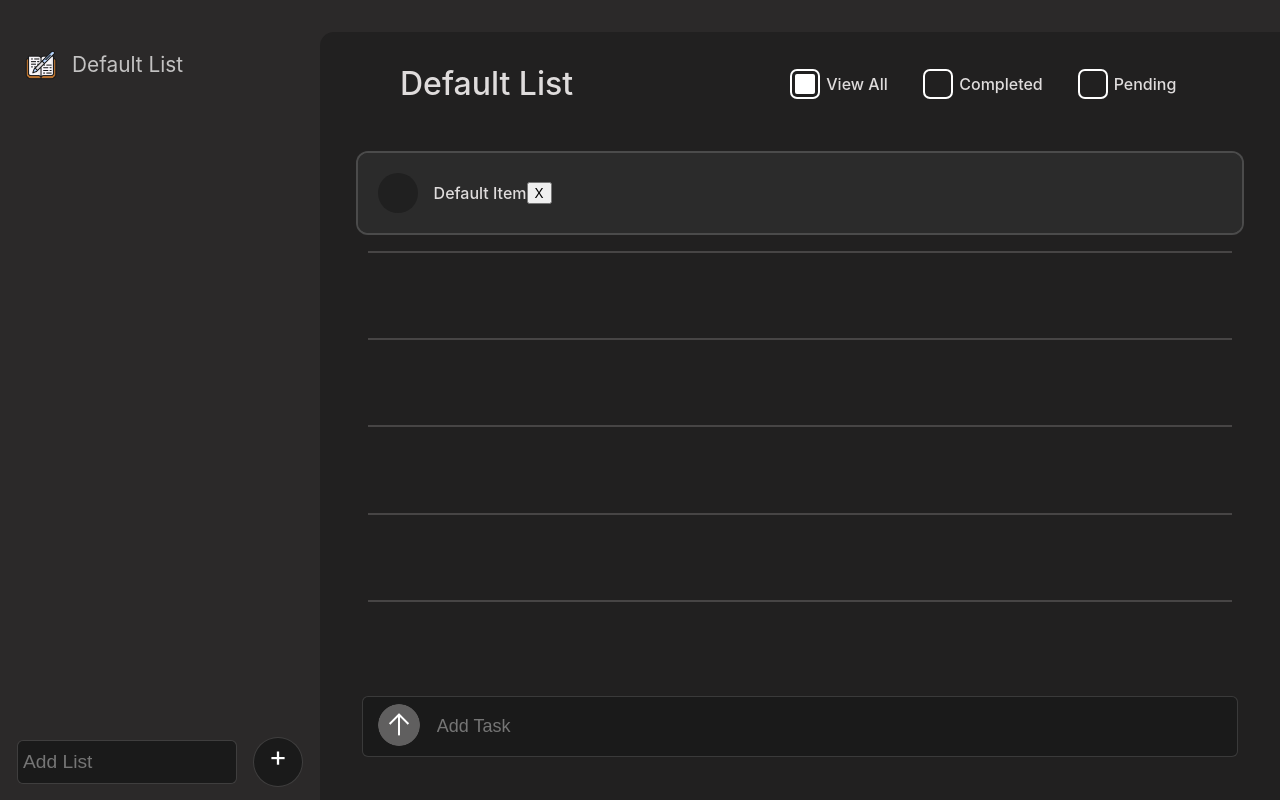
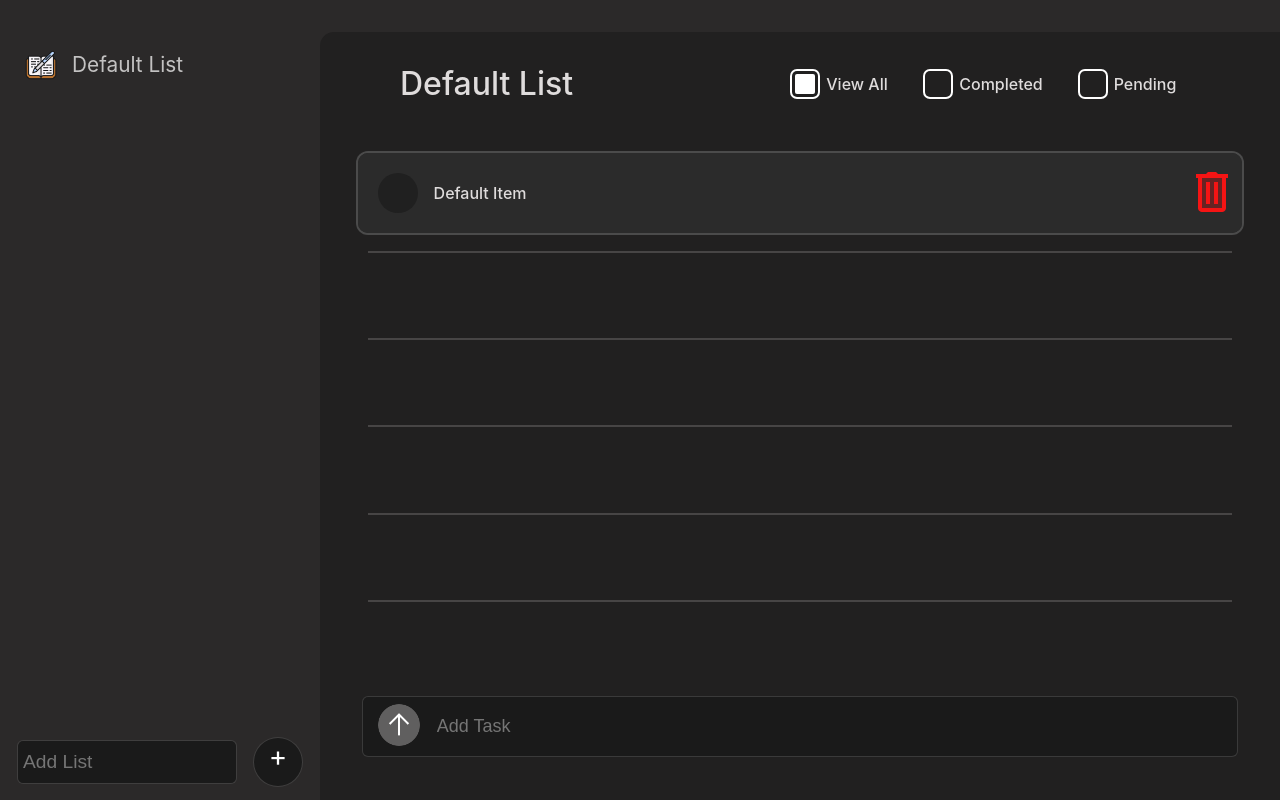
Before and after one commit to Rane3/ToDo---Ludex, a React (Create React App) app in the folder my-todo-app/: page / in a window 1280 px wide. Built offline with nearby package versions, Linux system fonts and the light colour scheme.

Commit message:
Add styles for delete button

```diff
--- a/my-todo-app/src/components/TodoItem.tsx
+++ b/my-todo-app/src/components/TodoItem.tsx
@@ -11,6 +11,7 @@ const TodoItem: FC<TodoItemProps> = ({ todo, setCompleted, deleteTodo }) => {
     };
 
     return (
+
         <div className="todo-item" key={todo.id}>
             <div className="checkbox-wrapper-31">
                 <input
@@ -26,8 +27,10 @@ const TodoItem: FC<TodoItemProps> = ({ todo, setCompleted, deleteTodo }) => {
             </div>
 
             <span className='todo-item-text'>{todo.text}</span>
-            <button onClick={() => deleteTodo(todo.id)} >X</button>
+            <button className='todo-item-delete' onClick={() => deleteTodo(todo.id)} ><img src='/icons/delete.png'/></button>
         </div>
+
+
     );
 };
 
--- a/my-todo-app/src/styles/MainViewStyles.css
+++ b/my-todo-app/src/styles/MainViewStyles.css
@@ -22,7 +22,8 @@
     flex-direction: column;
 
 }
-#list-header{
+
+#list-header {
     padding-left: 5rem;
 
     padding-bottom: 2rem;
@@ -50,11 +51,13 @@
 .add-task-input input:focus-visible {
     outline: none;
 }
-#invisible-button{
+
+#invisible-button {
     background: transparent;
     border: transparent;
     cursor: pointer;
 }
+
 .add-task-input input {
     background: transparent;
     border: none;
@@ -108,8 +111,27 @@
 
 .todo-item-text {
     margin-left: 1rem;
+    flex: 16;
 }
 
+
+
+.todo-item-delete {
+    flex: 1;
+    background: transparent;
+    border: transparent;
+
+}
+.todo-item-delete img{
+    transition: 0.4s;
+    border-radius: 10px;
+
+}
+.todo-item-delete img:hover {
+    box-shadow: inset 0px 0px 20px 14px #ff000085;
+    margin: 0;
+    padding: 0;
+}
 
 
 /* https://uiverse.io/guilhermeyohan/white-cheetah-13 */
```
Also changed, not shown: my-todo-app/public/icons/delete.png (added).
